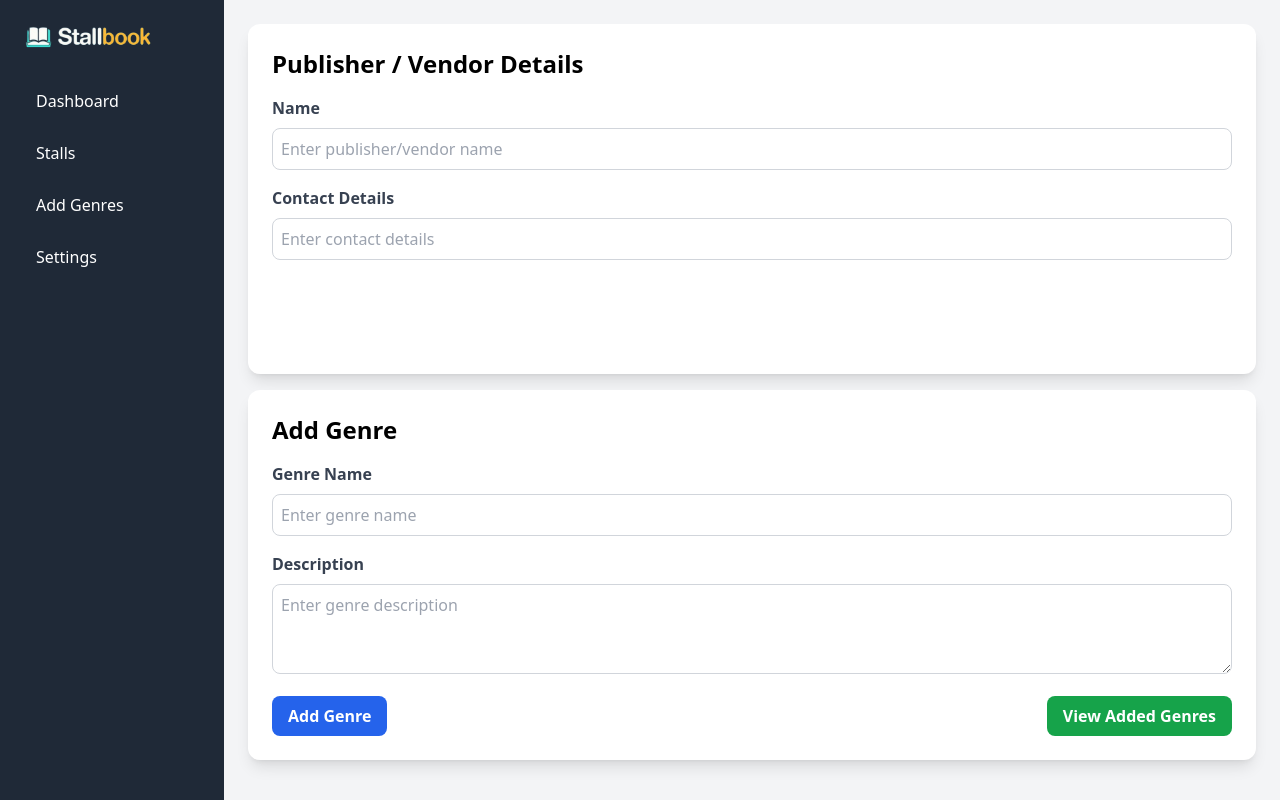
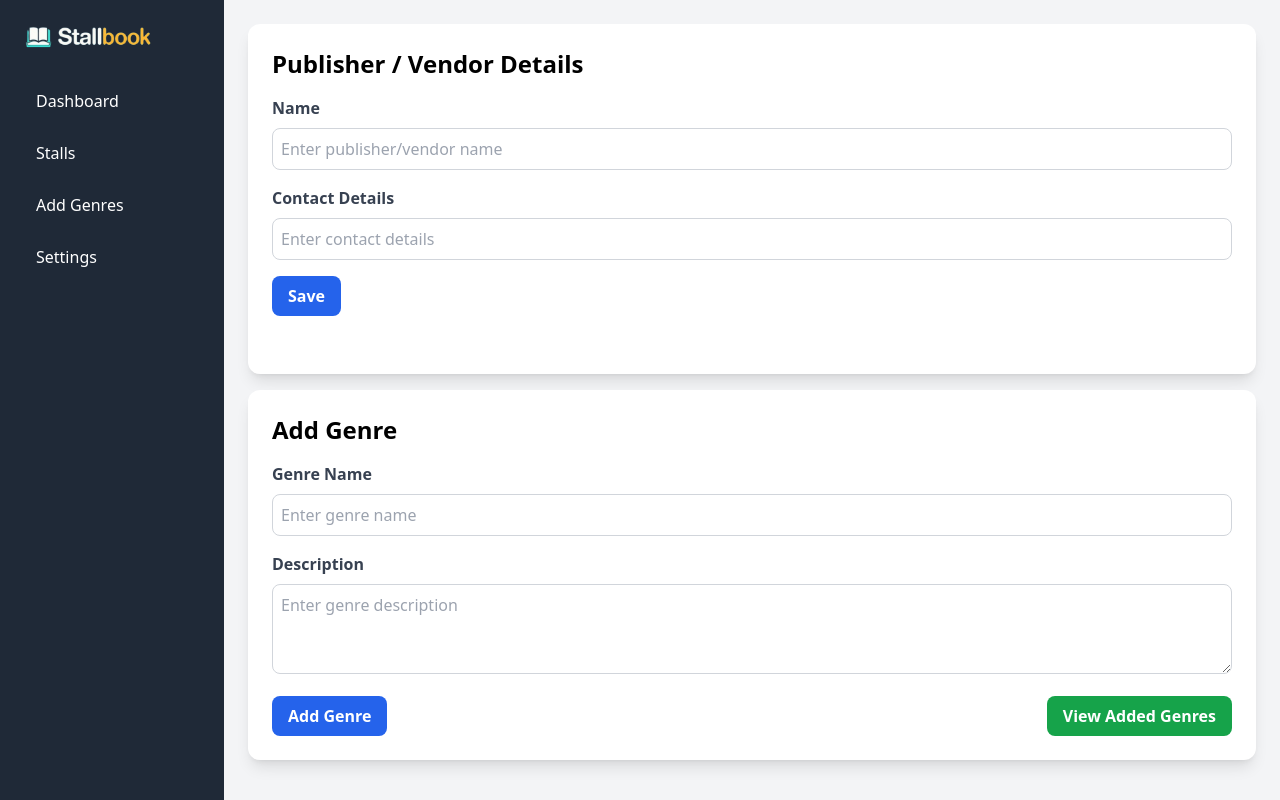
Before and after one commit to StallBook/BookFair_Management_System, a React (Create React App) app in the folder publicportalfrontend/: page /add-genres in a window 1280 px wide. Built offline with nearby package versions, Linux system fonts and the light colour scheme; no server answers.

Commit message:
add save button to vendor details saving page

```diff
--- a/publicportalfrontend/src/pages/AddGenres.tsx
+++ b/publicportalfrontend/src/pages/AddGenres.tsx
@@ -94,6 +94,14 @@ const AddGenres = () => {
                             className="w-full border border-gray-300 rounded-lg p-2 focus:outline-none focus:ring-2 focus:ring-blue-500"
                         />
                     </div>
+                    <div>
+                        <button
+                            // onClick={handleAddGenre}
+                            className="bg-blue-600 hover:bg-blue-700 text-white font-semibold py-2 px-4 rounded-lg transition"
+                        >
+                            Save
+                        </button>
+                    </div>
                 </div>
 
                 {/* Add Genre Card */}
```
